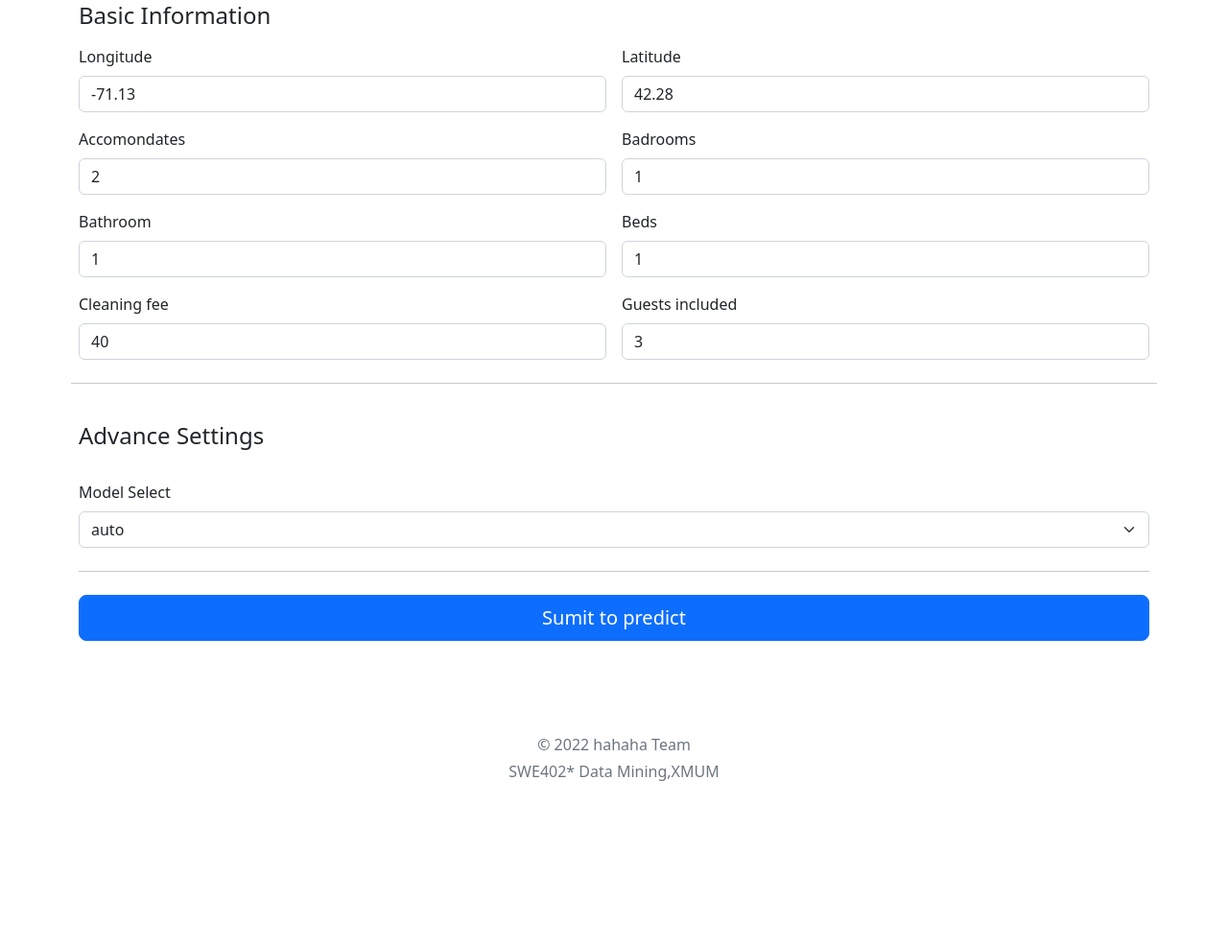
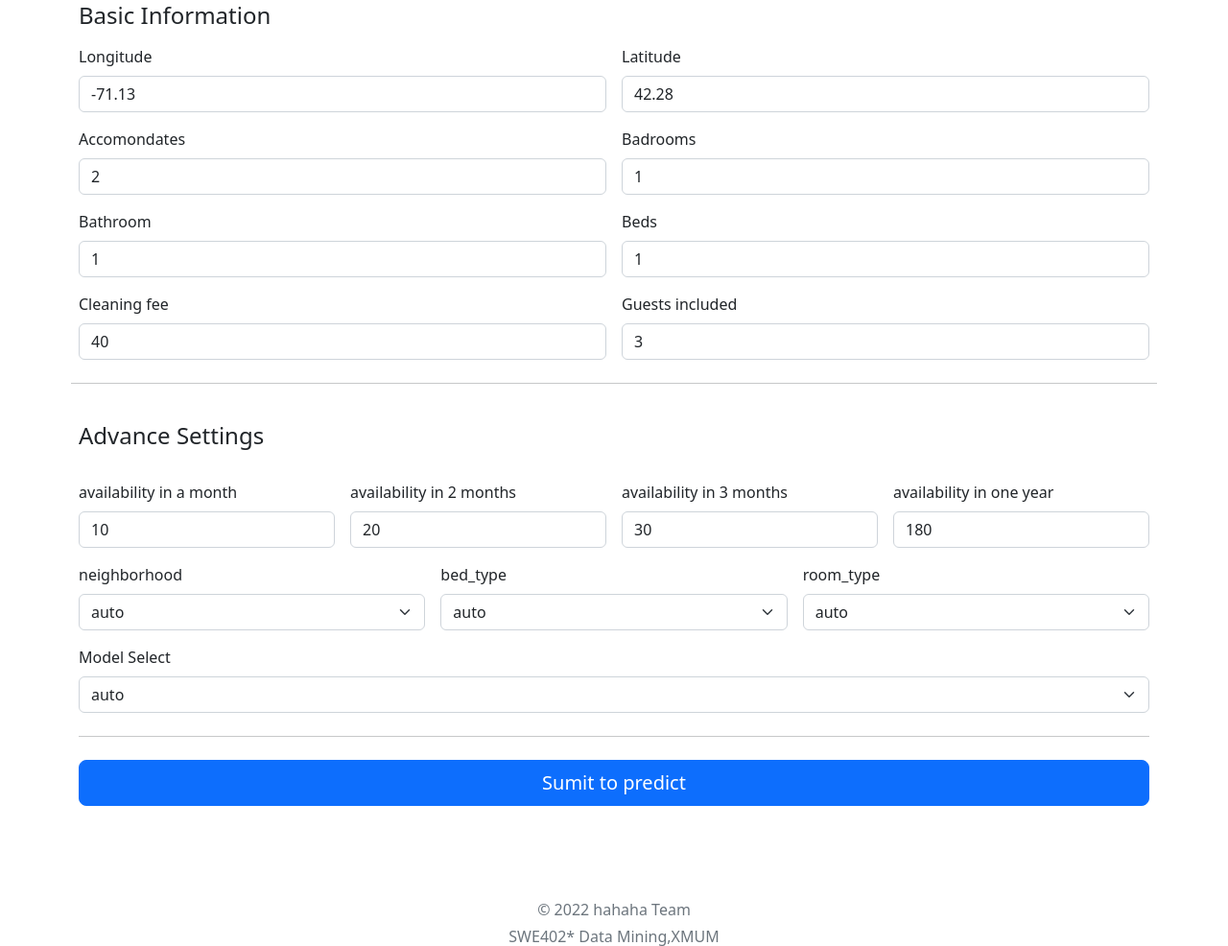
Before and after one commit to ZiyiTsang/House_Price_Predictor, a Flask app: page / in a window 1280 px wide. Shown: the part 410-1396 px from the top of the page at 96% size. Before the commit the page ends 1224 px from the top, so only its background shows below. Run offline with Flask 2, Linux system fonts and the light colour scheme.

Commit message:
render v4

```diff
--- a/app.py
+++ b/app.py
@@ -5,7 +5,7 @@ from autogluon.tabular import TabularPredictor
 import pandas as pd
 
 app = Flask(__name__)
-predictor = TabularPredictor.load('ModelSave/',require_py_version_match=False)
+predictor = TabularPredictor.load('ModelSave/', require_py_version_match=False)
 data = pd.read_csv(
     'listing_preProcessing.csv')
 data = data.drop(columns=['price', 'Unnamed: 0'])
@@ -19,7 +19,7 @@ def intro():
 @app.route("/result", methods=['POST'])
 def result():
     price_ = predict(request.form)
-    price_=str(price_)[0:5]
+    price_ = str(price_)[0:5]
     # print(request.form)
     # print(predictPrice([8, 3], ['latitude', 'bedrooms']))
     return render_template('result.html', price=price_)
@@ -30,8 +30,16 @@ def predict(form):
     columns = []
     model = ''
     for item in form:
+        # print(item)
         if item == 'model':
             model = form[item]
+            continue
+        if item == 'neighborhood' or item =="bed_type" or item =="room_type":
+            select_name = form[item]
+            if select_name== 'auto':
+                continue
+            columns.append(select_name)
+            value.append(1)
             continue
         columns.append(item)
         number = form[item]
@@ -41,21 +49,18 @@ def predict(form):
             number = number
         finally:
             value.append(number)
+    print(value)
+    print(columns)
     return predictPrice(value, columns, model_=model)
 
 
 def predictPrice(value, columnsName, model_='auto'):
-    print(model_)
 
     global data
     data = data[0:0]
     df = pd.DataFrame([value],
-                       columns=columnsName)
-    df.loc[0:1,'host_since']=1
-    df.loc[0:1, 'availability_30'] = 20
-    df.loc[0:1, 'availability_60'] = 40
-    df.loc[0:1, 'availability_90'] =70
-    df.loc[0:1, 'availability_365'] = 300
+                      columns=columnsName)
+    df.loc[0:1, 'host_since'] = 1
     new_data = pd.concat([df, data])
     if model_ == 'auto':
         price = predictor.predict(new_data)
--- a/templates/input.html
+++ b/templates/input.html
@@ -12,14 +12,9 @@
     <link rel="canonical" href="https://getbootstrap.com/docs/5.2/examples/checkout/">
 
 
-
-
-
     <!-- CSS only -->
     <link href="https://cdn.jsdelivr.net/npm/bootstrap@5.2.3/dist/css/bootstrap.min.css" rel="stylesheet"
         integrity="sha384-rbsA2VBKQhggwzxH7pPCaAqO46MgnOM80zW1RWuH61DGLwZJEdK2Kadq2F9CUG65" crossorigin="anonymous">
-
-
 
 
     <style>
@@ -74,7 +69,6 @@
             -webkit-overflow-scrolling: touch;
         }
     </style>
-
 
 
 </head>
@@ -146,140 +140,118 @@
                         </div>
 
 
+                        <hr class="my-4">
+                        <h4 class="mb-3">Advance Settings</h4>
 
 
+                        <div class="col-sm-3">
+                            <label for="lastName" class="form-label">availability in a month</label>
+                            <input type="text" name="availability_30" class="form-control" id="availability_30"
+                                placeholder="" value="10" required>
+                        </div>
+                        <div class="col-sm-3">
+                            <label for="lastName" class="form-label">availability in 2 months</label>
+                            <input type="text" name="availability_60" class="form-control" id="availability_60"
+                                placeholder="" value="20" required>
+                        </div>
+                        <div class="col-sm-3">
+                            <label for="lastName" class="form-label">availability in 3 months</label>
+                            <input type="text" name="availability_90" class="form-control" id="availability_90"
+                                placeholder="" value="30" required>
+                        </div>
+                        <div class="col-sm-3">
+                            <label for="lastName" class="form-label">availability in one year</label>
+                            <input type="text" name="availability_365" class="form-control" id="availability_365"
+                                placeholder="" value="180" required>
+                        </div>
 
 
+                        <div class="col-4">
+                            <label for="lastName" class="form-label">neighborhood</label>
+                            <select name=neighborhood class="form-select" aria-label="Default select example">
+                                <option selected>auto</option>
+                                <option value="neighbourhood_Allston-Brighton">Allston-Brighton</option>
+                                <option value="neighbourhood_Back Bay">Back Bay</option>
+                                <option value="neighbourhood_Beacon Hill">Beacon Hill</option>
+                                <option value="neighbourhood_Brookline">Brookline</option>
+                                <option value="neighbourhood_Cambridge">Cambridge</option>
+                                <option value="neighbourhood_Charlestown">Charlestown/option>
+                                <option value="neighbourhood_Chestnut Hill">Chestnut Hill</option>
+                                <option value="neighbourhood_Chinatown">Chinatown</option>
+                                <option value="neighbourhood_Dorchester">Dorchester</option>
+                                <option value="neighbourhood_Dorchester">Dorchester</option>
+                                <option value="neighbourhood_Downtown">Downtown</option>
+                                <option value="neighbourhood_Downtown Crossing">Downtown Crossing</option>
+                                <option value="neighbourhood_Fenway/Kenmore">Fenway/Kenmore</option>
+                                <option value="neighbourhood_Financial District">Financial District</option>
+                                <option value="neighbourhood_Government Center">Government Center</option>
+                                <option value="neighbourhood_Harvard Square">Harvard Square</option>
+                                <option value="neighbourhood_Hyde Park">Hyde Park</option>
+                                <option value="neighbourhood_Harvard Square">Jamaica Plain</option>
+                                <option value="neighbourhood_Jamaica Plain">nJamaica Plain</option>
+                                <option value="neighbourhood_Leather District">Leather District</option>
+                                <option value="neighbourhood_Mattapan">Mattapan</option>
+                                <option value="neighbourhood_Mission Hill">Mission Hill</option>
+                                <option value="neighbourhood_North End">North End</option>
+                                <option value="neighbourhood_Roslindale">Roslindale</option>
+                                <option value="neighbourhood_Roxbury">Roxbury</option>
+                                <option value="neighbourhood_Somerville">Somerville</option>
+                                <option value="neighbourhood_South Boston">South Boston</option>
+                                <option value="neighbourhood_South End">South Boston</option>
+                                <option value="neighbourhood_Theater District">South Boston</option>
+                                <option value="neighbourhood_Unknown">Unknown</option>
+                                <option value="neighbourhood_West End">West End</option>
+                                <option value="neighbourhood_West Roxbury">West Roxbury</option>
+                            </select>
+                        </div>
 
-                        <hr class="my-4">
-                        <h4 class="mb-3">Advance Settings</h4>
+                        <div class="col-4">
+                            <label for="lastName" class="form-label">bed_type</label>
+                            <select name=bed_type class="form-select" aria-label="Default select example">
+                                <option selected>auto</option>
+                                <option value="bed_type_Airbed">Airbed</option>
+                                <option value="bed_type_Couch">Couch</option>
+                                <option value="bed_type_Futon">Futon</option>
+                                <option value="bed_type_Pull-out Sofa">Pull-out Sofa</option>
+                                <option value="bed_type_Real Bed">Real Bed</option>
+                            </select>
+                        </div>
+                        <div class="col-4">
+                            <label for="lastName" class="form-label">room_type</label>
+                            <select name=room_type class="form-select" aria-label="Default select example">
+                                <option selected>auto</option>
+                                <option value="room_type_Entire home/apt">Entire home/apt</option>
+                                <option value="room_type_Private room">Private room</option>
+                                <option value="room_type_Shared room">Shared room</option>
+
+                            </select>
+                        </div>
+
+
                         <div class="col-12">
                             <label for="lastName" class="form-label">Model Select</label>
                             <select name=model class="form-select" aria-label="Default select example">
                                 <option selected>auto</option>
-
                                 <option value="LightGBM">LightGBM</option>
                                 <option value="CatBoost">CatBoost</option>
-                                <option value="ExtraTreesMSE">ExtraTreesMSE</option>
-                                <option value="RandomForestMSE">RandomForestMSE</option>
+                                <option value="ExtraTreesMSE">ExtraTrees</option>
+                                <option value="RandomForestMSE">RandomForest</option>
                                 <option value="XGBoost">XGBoost</option>
-                                <option value="NeuralNetTorch">NeuralNetTorch</option>
-                                <option value="NeuralNetFastAI">NeuralNetFastAI</option>
-                                <option value="KNeighborsDist">KNeighborsDist</option>
-                                <option value="KNeighborsUnif">KNeighborsUnif</option>
+                                <option value="NeuralNetTorch">NeuralNet(PyTorch)</option>
+                                <option value="NeuralNetFastAI">NeuralNet(FastAI)</option>
+                                <option value="KNeighborsDist">KNeighbors(Weight)</option>
+                                <option value="KNeighborsUnif">KNeighbors(Normal)</option>
                             </select>
                         </div>
-
-
-
-
-
-                        <!-- <div class="col-md-5">
-                            <label for="country" class="form-label">Country</label>
-                            <select class="form-select" id="country" required>
-                                <option value="">Choose...</option>
-                                <option>United States</option>
-                            </select>
-                            <div class="invalid-feedback">
-                                Please select a valid country.
-                            </div>
-                        </div>
-
-                        <div class="col-md-4">
-                            <label for="state" class="form-label">State</label>
-                            <select class="form-select" id="state" required>
-                                <option value="">Choose...</option>
-                                <option>California</option>
-                            </select>
-                            <div class="invalid-feedback">
-                                Please provide a valid state.
-                            </div>
-                        </div>
-
-                        <div class="col-md-3">
-                            <label for="zip" class="form-label">Zip</label>
-                            <input type="text" class="form-control" id="zip" placeholder="" required>
-                            <div class="invalid-feedback">
-                                Zip code required.
-                            </div>
-                        </div> -->
                     </div>
-
-                    <!-- <hr class="my-4">
-
-                    <div class="form-check">
-                        <input type="checkbox" class="form-check-input" id="same-address">
-                        <label class="form-check-label" for="same-address">Shipping address is the same as my
-                            billing address</label>
-                    </div>
-
-                    <div class="form-check">
-                        <input type="checkbox" class="form-check-input" id="save-info">
-                        <label class="form-check-label" for="save-info">Save this information for next time</label>
-                    </div>
-
-                    <hr class="my-4">
-
-                    <h4 class="mb-3">Payment</h4>
-
-                    <div class="my-3">
-                        <div class="form-check">
-                            <input id="credit" name="paymentMethod" type="radio" class="form-check-input" checked
-                                required>
-                            <label class="form-check-label" for="credit">Credit card</label>
-                        </div>
-                        <div class="form-check">
-                            <input id="debit" name="paymentMethod" type="radio" class="form-check-input" required>
-                            <label class="form-check-label" for="debit">Debit card</label>
-                        </div>
-                        <div class="form-check">
-                            <input id="paypal" name="paymentMethod" type="radio" class="form-check-input" required>
-                            <label class="form-check-label" for="paypal">PayPal</label>
-                        </div>
-                    </div>
-
-                    <div class="row gy-3">
-                        <div class="col-md-6">
-                            <label for="cc-name" class="form-label">Name on card</label>
-                            <input type="text" class="form-control" id="cc-name" placeholder="" required>
-                            <small class="text-muted">Full name as displayed on card</small>
-                            <div class="invalid-feedback">
-                                Name on card is required
-                            </div>
-                        </div>
-
-                        <div class="col-md-6">
-                            <label for="cc-number" class="form-label">Credit card number</label>
-                            <input type="text" class="form-control" id="cc-number" placeholder="" required>
-                            <div class="invalid-feedback">
-                                Credit card number is required
-                            </div>
-                        </div>
-
-                        <div class="col-md-3">
-                            <label for="cc-expiration" class="form-label">Expiration</label>
-                            <input type="text" class="form-control" id="cc-expiration" placeholder="" required>
-                            <div class="invalid-feedback">
-                                Expiration date required
-                            </div>
-                        </div>
-
-                        <div class="col-md-3">
-                            <label for="cc-cvv" class="form-label">CVV</label>
-                            <input type="text" class="form-control" id="cc-cvv" placeholder="" required>
-                            <div class="invalid-feedback">
-                                Security code required
-                            </div>
-                        </div>
-                    </div>-->
-
 
 
                     <hr class="my-4">
 
                     <button class="w-100 btn btn-primary btn-lg text-center" type="submit" onclick="myFunction()"
                         value="Model computing 模型推导中">Sumit to
-                        predict</button>
+                        predict
+                    </button>
                 </form>
 
             </div>
@@ -300,7 +272,7 @@
         crossorigin="anonymous"></script>
     <script>
         function myFunction() {
-            alert("Please wait！请稍等片刻嗷！");
+            alert("Please wait!请稍等片刻嗷!");
         }
     </script>
 
```
